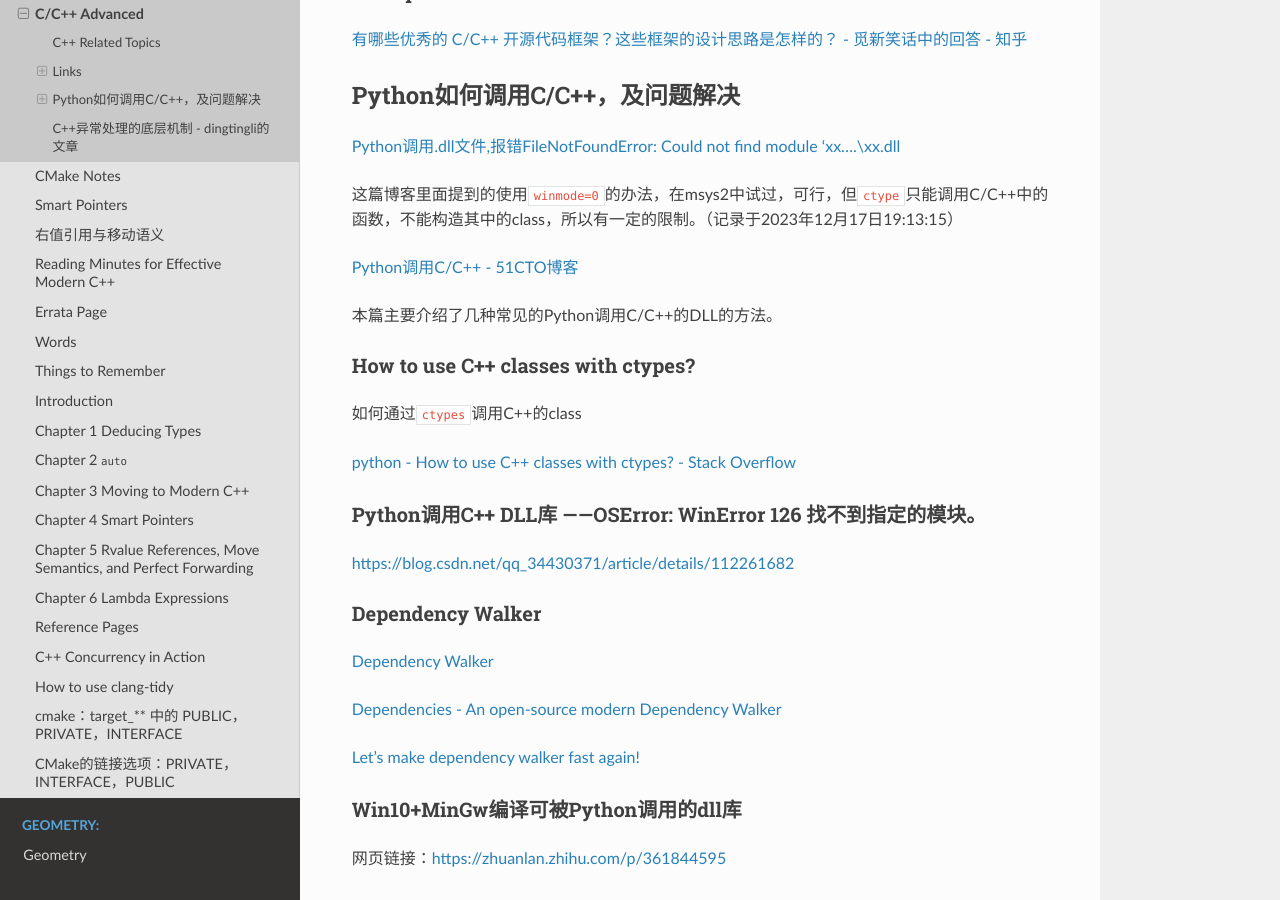
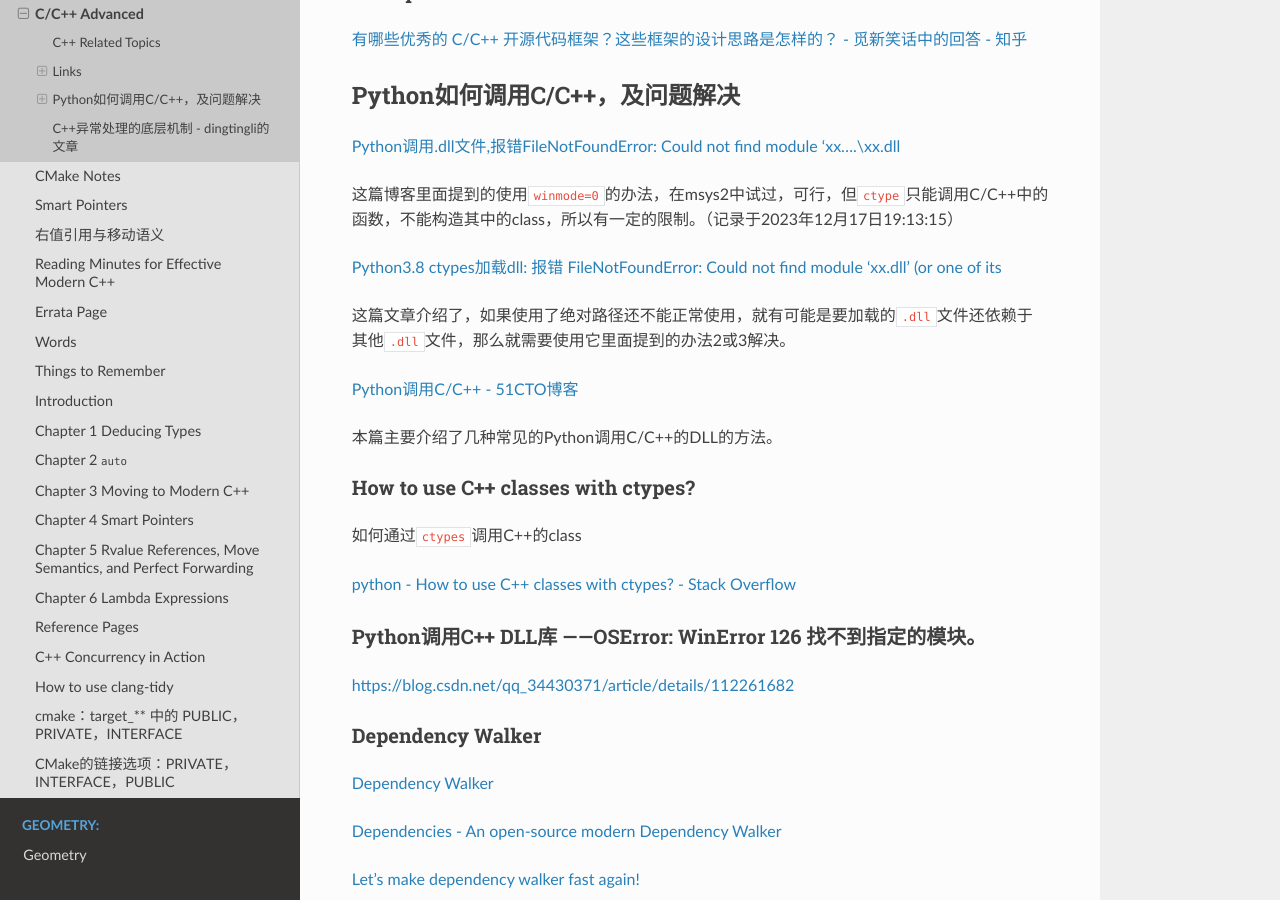
Before and after one commit to Pyrad/pyradnotes, a Sphinx documentation site: the page built from source/CPP/CppAdvanced.md, in a window 1280 px wide and 900 px high, scrolled down 1983 px. Built offline with Sphinx 7.4.7 and the Read the Docs theme 2.0.0, drawn with Linux system fonts in a browser that asks for light colours.

Commit message:
CPP Solution to Python ctypes could not find module

```diff
--- a/source/CPP/CppAdvanced.md
+++ b/source/CPP/CppAdvanced.md
@@ -94,6 +94,10 @@ This file shows some advanced usages of C/C++
 [Python调用.dll文件,报错FileNotFoundError: Could not find module ‘xx\....\xx.dll](https://blog.csdn.net/weixin_43980331/article/details/132556194)
 
 这篇博客里面提到的使用`winmode=0`的办法，在msys2中试过，可行，但`ctype`只能调用C/C++中的函数，不能构造其中的class，所以有一定的限制。（记录于2023年12月17日19:13:15）
+
+[Python3.8 ctypes加载dll: 报错 FileNotFoundError: Could not find module ‘xx.dll’ (or one of its](https://blog.csdn.net/weixin_39916966/article/details/125779841)
+
+这篇文章介绍了，如果使用了绝对路径还不能正常使用，就有可能是要加载的`.dll`文件还依赖于其他`.dll`文件，那么就需要使用它里面提到的办法2或3解决。
 
 [Python调用C/C++ - 51CTO博客](https://blog.51cto.com/u_15930680/5990951)
 
```
